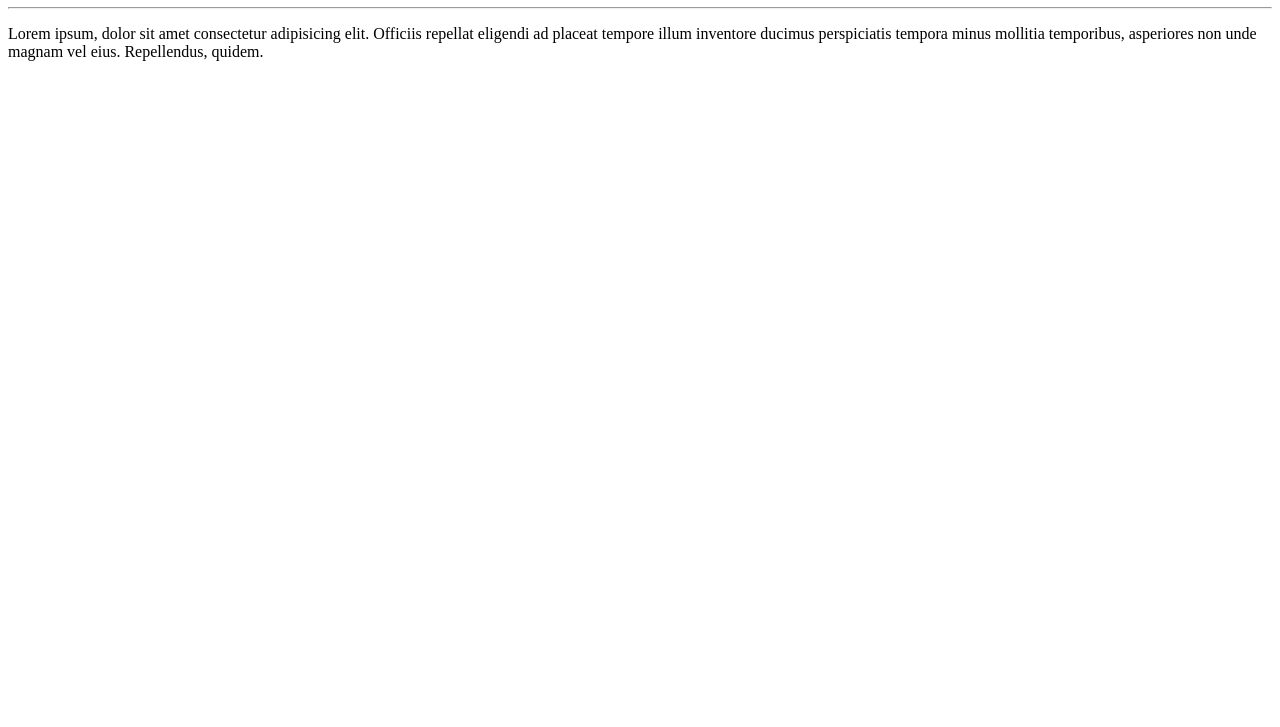
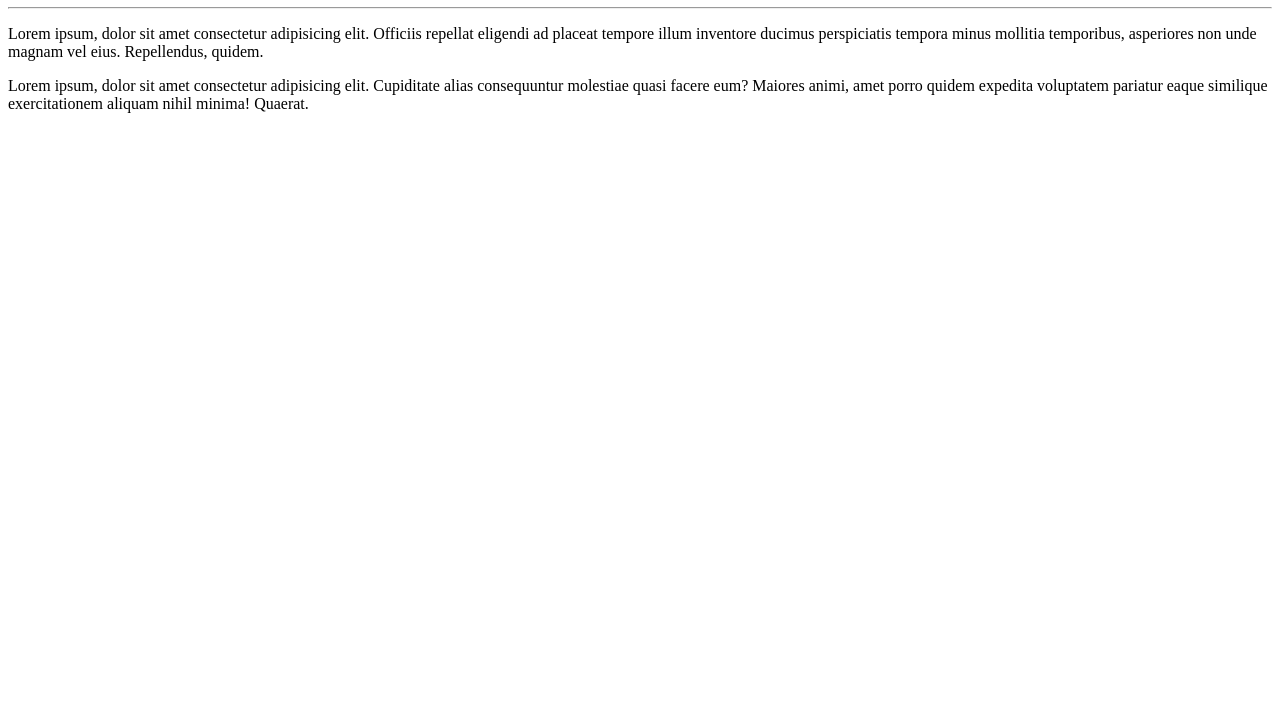
Before and after one commit to TiagoLis/Ola-Mundo, a plain HTML site: page Site-exemplo/index.html in a window 1280 px wide. Shown: the part 73-800 px from the top of the page. Drawn offline with Linux system fonts and the light colour scheme.

Commit message:
Adicionei um paragrafo.

```diff
--- a/Site-exemplo/index.html
+++ b/Site-exemplo/index.html
@@ -14,5 +14,11 @@
         ducimus perspiciatis tempora minus mollitia temporibus, asperiores
         non unde magnam vel eius. Repellendus, quidem.
     </p>
+    <p>
+        Lorem ipsum, dolor sit amet consectetur adipisicing elit.
+        Cupiditate alias consequuntur molestiae quasi facere eum? Maiores
+        animi, amet porro quidem expedita voluptatem pariatur eaque similique
+        exercitationem aliquam nihil minima! Quaerat.
+    </p>
 </body>
 </html>
```
